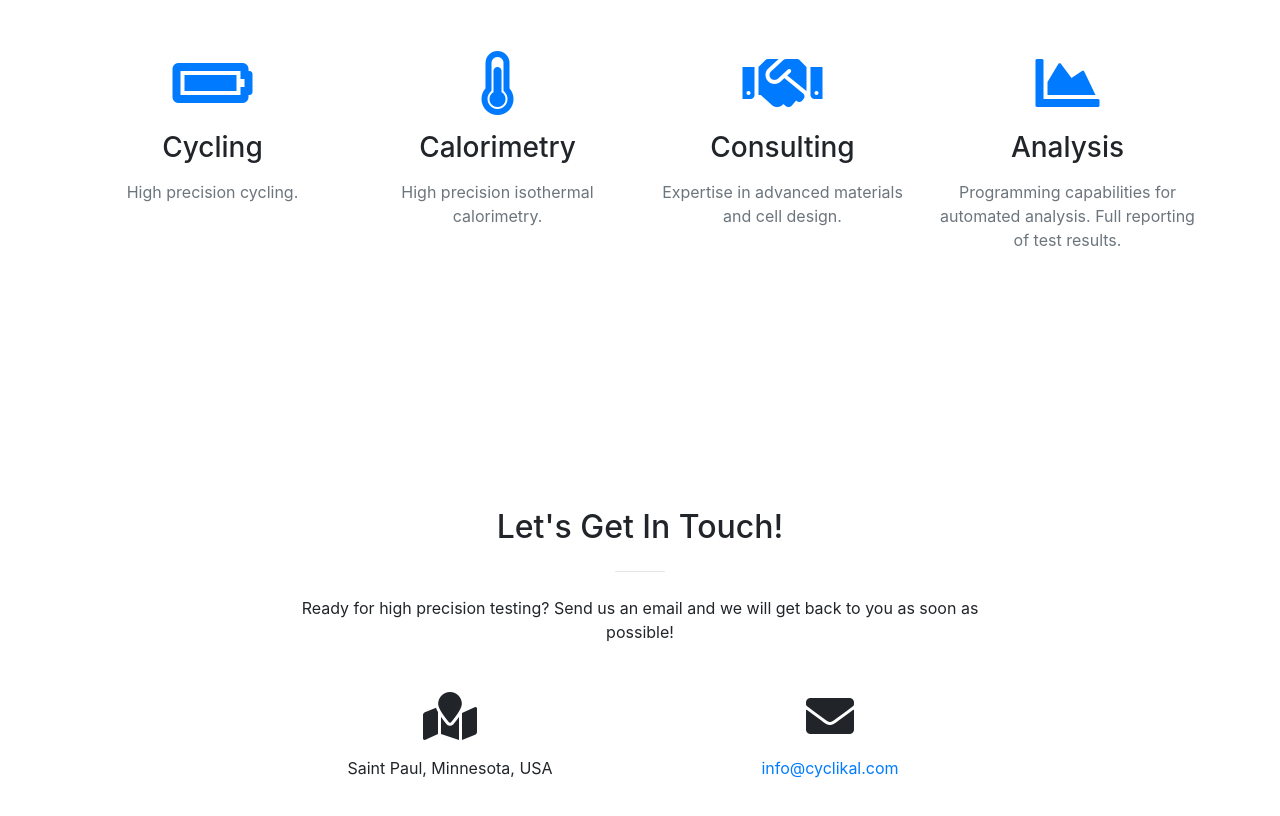
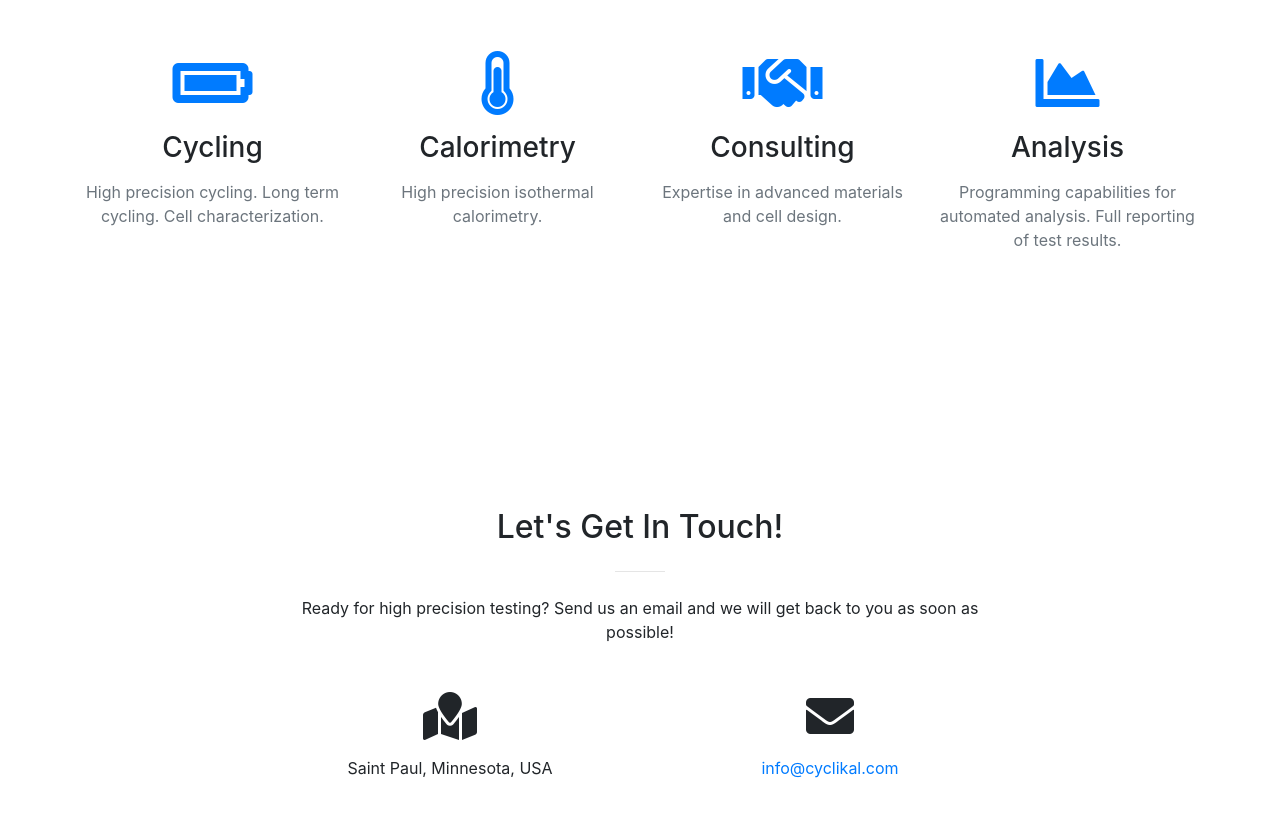
Before and after one commit to cyclikal/cyclikal.github.io, a website with bundled scripts: page index.html in a window 1280 px wide. Shown: the part 1466-2282 px from the top of the page. Built offline with nearby package versions, Linux system fonts and the light colour scheme.

Commit message:
update description

```diff
--- a/index.html
+++ b/index.html
@@ -96,7 +96,7 @@
             <div class="service-box mt-5 mx-auto">
               <i class="fas fa-4x fa-battery-full text-primary mb-3 sr-icon-1"></i>
               <h3 class="mb-3">Cycling</h3>
-              <p class="text-muted mb-0">High precision cycling.</p>
+              <p class="text-muted mb-0">High precision cycling. Long term cycling. Cell characterization.</p>
             </div>
           </div>
           <div class="col-lg-3 col-md-6 text-center">
```
